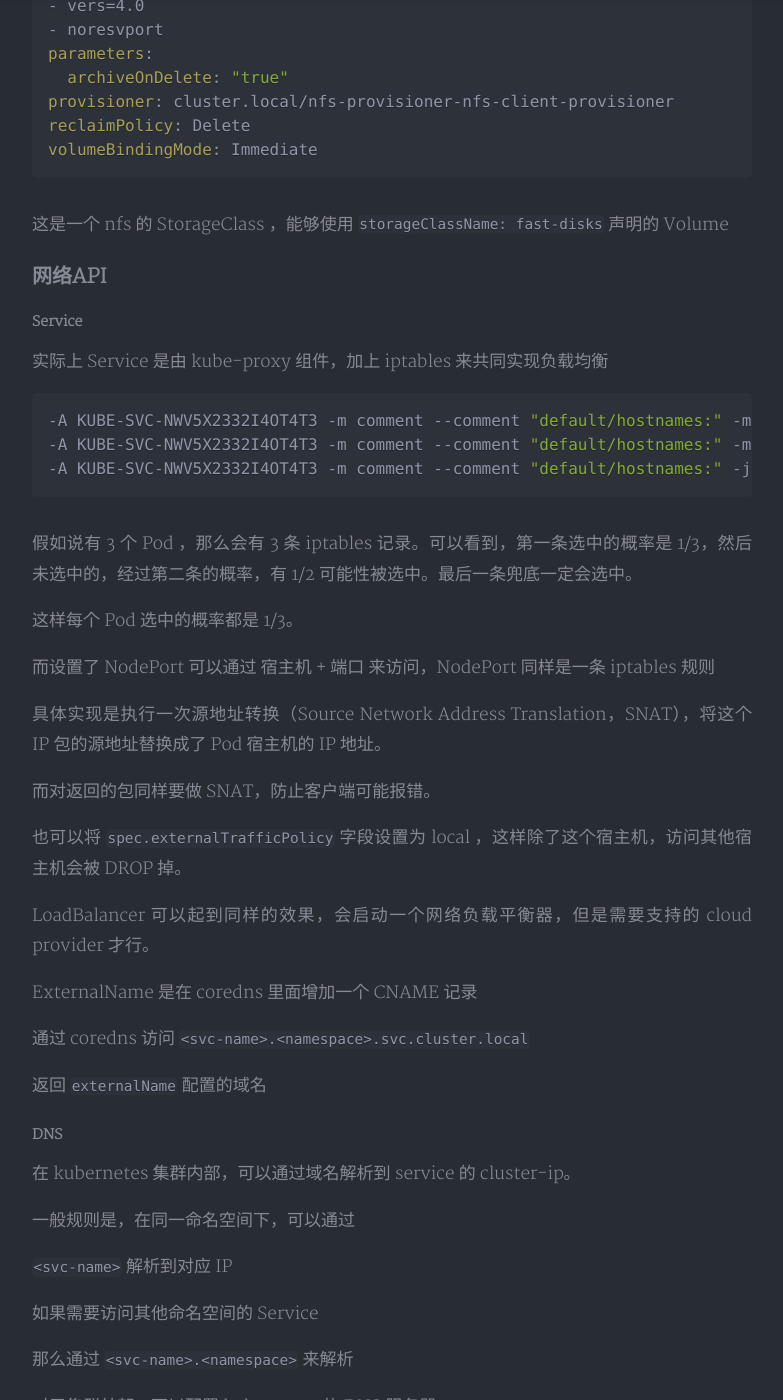
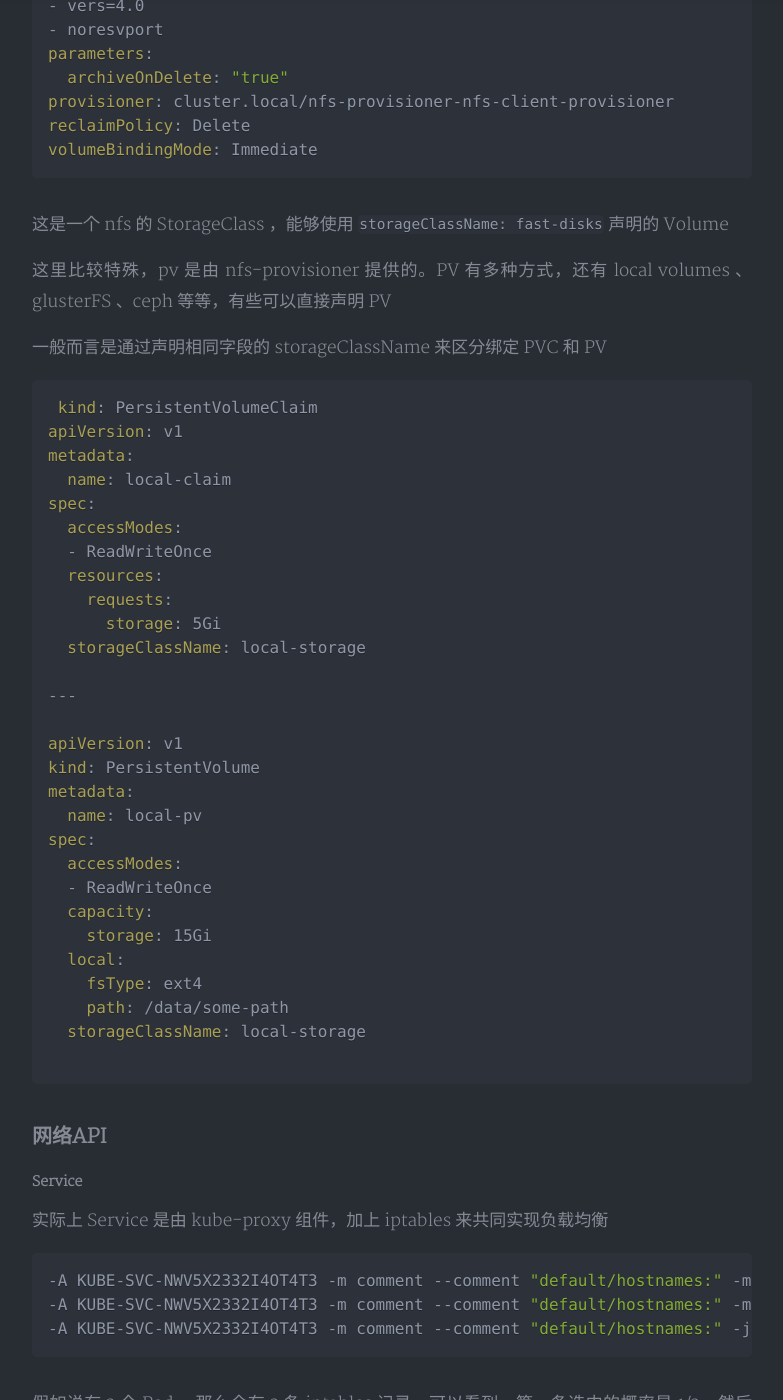
Before and after one commit to ica10888/ica10888.github.io, a Jekyll site: the page built from _posts/2020-02-04-kubernetes API.md, in a window 1280 px wide and 1400 px high, scrolled down 3709 px. Shown: the whole window, without its empty margins (248-1031 px from the left). Built offline with Jekyll 4.4.1, drawn with Linux system fonts in a browser that asks for light colours; nearby versions of some CDN libraries; a style sheet for code colours, icons or effects is not loaded.

Commit message:
Update 2020-02-04-kubernetes API.md

````diff
--- a/_posts/2020-02-04-kubernetes API.md
+++ b/_posts/2020-02-04-kubernetes API.md
@@ -129,6 +129,41 @@ volumeBindingMode: Immediate
 ```
 
 这是一个 nfs 的 StorageClass ，能够使用  `storageClassName: fast-disks` 声明的 Volume
+
+这里比较特殊，pv 是由 nfs-provisioner 提供的。PV 有多种方式，还有 local volumes 、glusterFS 、ceph 等等，有些可以直接声明 PV
+
+一般而言是通过声明相同字段的 storageClassName 来区分绑定 PVC 和 PV
+
+ ``` yaml
+ kind: PersistentVolumeClaim
+apiVersion: v1
+metadata:
+  name: local-claim
+spec:
+  accessModes:
+  - ReadWriteOnce
+  resources:
+    requests:
+      storage: 5Gi
+  storageClassName: local-storage
+
+---
+
+apiVersion: v1
+kind: PersistentVolume
+metadata:
+  name: local-pv
+spec:
+  accessModes:
+  - ReadWriteOnce
+  capacity:
+    storage: 15Gi
+  local:
+    fsType: ext4
+    path: /data/some-path
+  storageClassName: local-storage
+
+```
 
 ### 网络API
 
````
